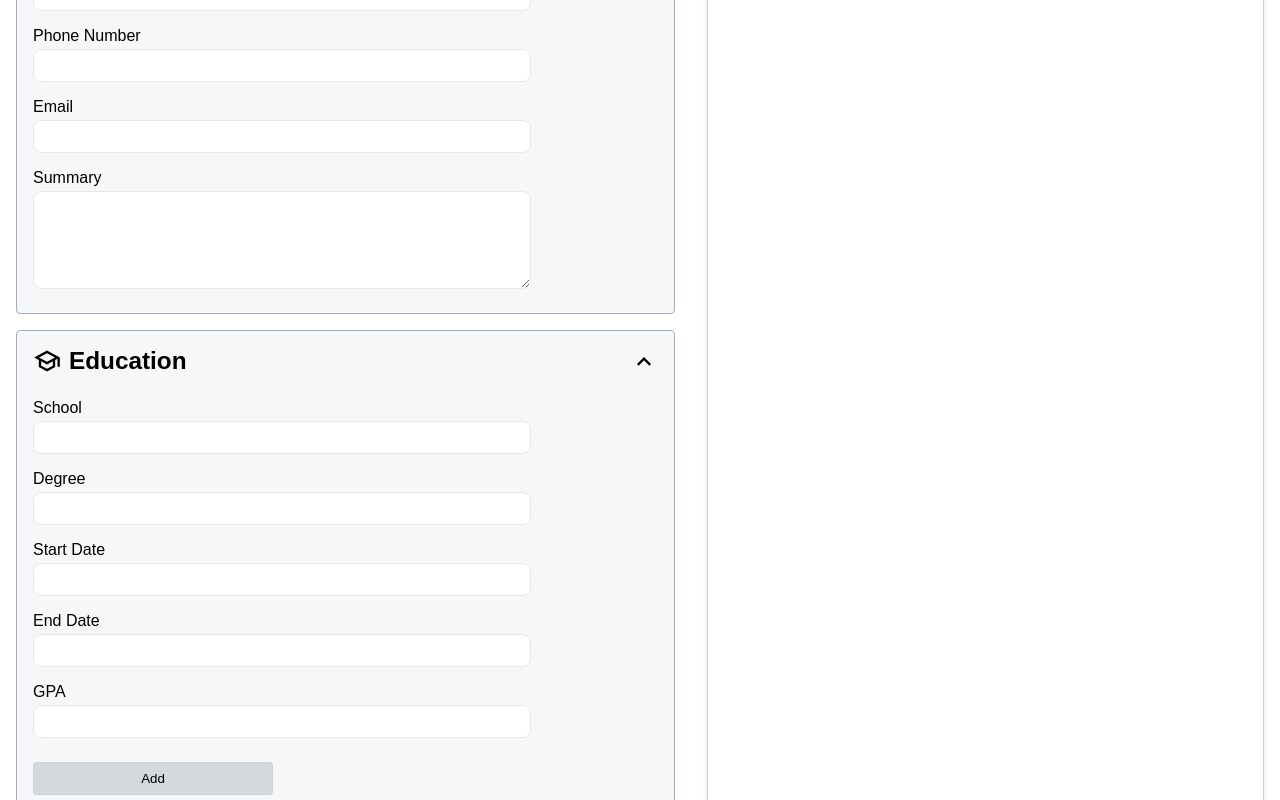
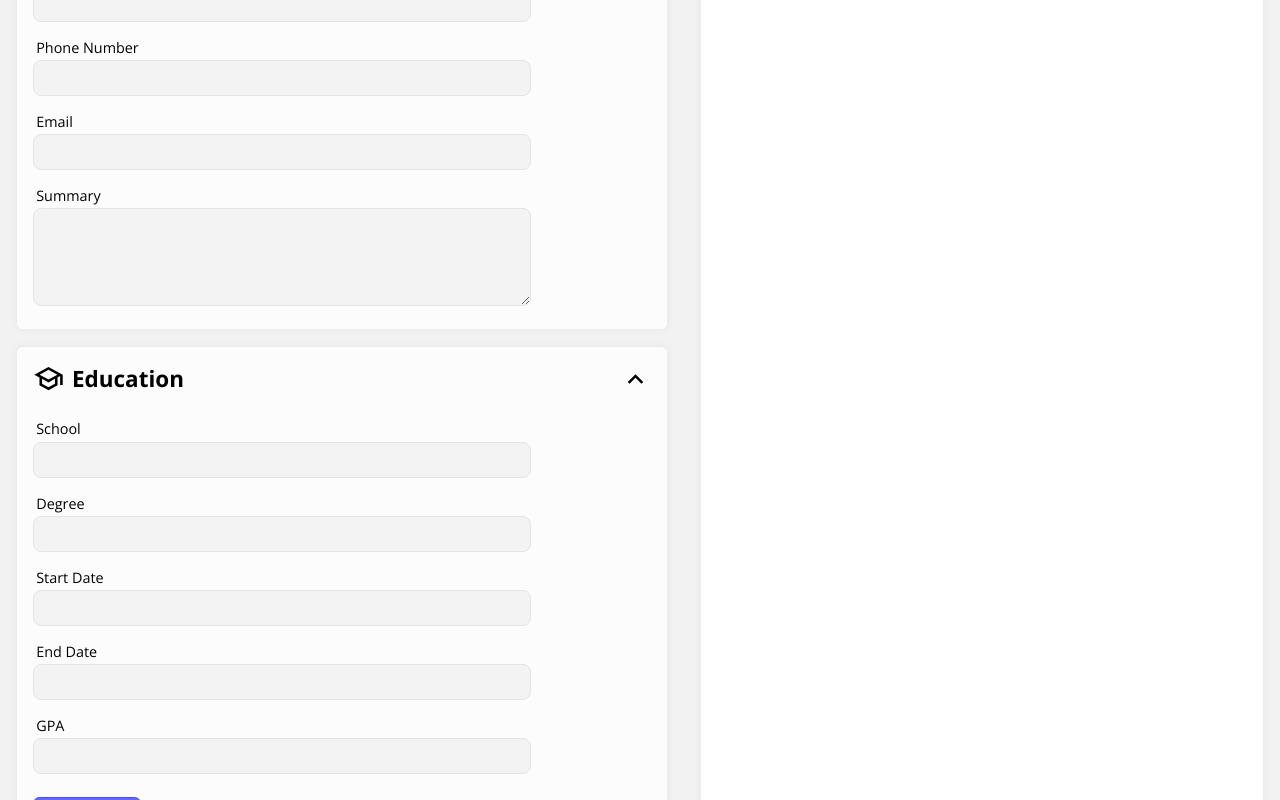
Before and after one commit to sdawidowich/Resume-Builder, a React (Vite) app: page / in a window 1280 px wide. Shown: the part 200-1000 px from the top of the page. Built offline with nearby package versions, Linux system fonts and the light colour scheme.

Commit message:
Improved styling.

```diff
--- a/src/App.css
+++ b/src/App.css
@@ -1,5 +1,6 @@
 body {
     margin: 0;
+    background-color: rgb(242, 242, 242);
 }
 
 main {
--- a/src/components/Button/Button.css
+++ b/src/components/Button/Button.css
@@ -1,13 +1,16 @@
 .button {
-    padding: 0.5rem;
-    min-width: 5rem;
-    max-width: 15rem;
+    width: min-content;
+    padding: 0.6rem 2.5rem;
 
-    background-color: rgb(212, 217, 221);
-    border: 1px solid rgb(208, 208, 209);
-    border-radius: 0.2rem;
+    font-size: 0.9rem;
+    color: white;
+
+    background-color: hsl(240, 100%, 70%);
+    border: 1px solid hsl(240, 100%, 65%);
+    border-radius: 0.4rem;
 }
 
 .button:hover {
     cursor: pointer;
+    filter: brightness(0.9);
 }
--- a/src/components/Input/Input.css
+++ b/src/components/Input/Input.css
@@ -1,16 +1,20 @@
 .input {
     display: flex;
     flex-direction: column;
-    margin: 0.5rem 0rem;
+    margin: 0.4rem 0rem;
 }
 
 .input > input, .input > textarea {
     padding: 0.5rem;
-    border: 1px solid rgb(231, 231, 231);
+    max-width: 30rem;
+
+    font-size: 1rem;
+
+    background-color: rgb(243, 243, 243);
+    border: 1px solid rgb(228, 228, 228);
     border-radius: 0.5rem;
-    max-width: 30rem;
-    outline-color: transparent;
-    transition: outline 0.1s, box-shadow 0.1s;
+    outline: 2px solid transparent;
+    transition: outline 0.3s, box-shadow 0.2s;
 }
 
 .input > input:focus, .input > textarea:focus {
@@ -21,5 +25,6 @@
 
 .input > label {
     display: inline;
-    padding-bottom: 0.25rem;
+    padding: 0.2rem 0.2rem;
+    font-size: 0.9rem;
 }
--- a/src/components/ResumeInput/InputSection/InputSection.css
+++ b/src/components/ResumeInput/InputSection/InputSection.css
@@ -3,17 +3,23 @@
     flex-direction: column;
 
     margin: 0rem 0rem 1rem 0rem;
-    border: 1px solid rgb(159,173,188);
-    border-radius: 0.25rem;
+    border: 1px solid rgb(235, 235, 235);
+    border-radius: 0.4rem;
     box-sizing: border-box;
 
-    background-color: rgb(245, 247, 248)
+    background-color: rgb(252, 252, 252);
+    box-shadow: 0rem 0rem 0.5rem 0.05rem rgba(0, 0, 0, 0.034);
 }
 
 .input-section > .heading {
     display: flex;
     padding: 1rem;
-    font-size: 1.3rem;
+    font-size: 1.2rem;
+}
+
+.input-section > .heading:hover {
+    cursor: pointer;
+    filter: brightness(1);
 }
 
 .input-section > .heading > h3 {
@@ -33,10 +39,6 @@
     transform: rotateZ(180deg);
 }
 
-.input-section > .heading:hover {
-    cursor: pointer;
-}
-
 .section-input {
     display: flex;
     flex-direction: column;
--- a/src/components/ResumeOutput/ResumeOutput.css
+++ b/src/components/ResumeOutput/ResumeOutput.css
@@ -3,8 +3,10 @@
     flex-direction: column;
     flex: 1 1 auto;
 
-    border: 1px solid rgb(206, 206, 206);
-    box-shadow: 0rem 0rem 0.3rem 0.05rem rgba(0, 0, 0, 0.075);
+    border: 1px solid rgb(235, 235, 235);
+    box-shadow: 0rem 0rem 0.5rem 0.05rem rgba(0, 0, 0, 0.034);
     padding: 0rem 1rem;
     margin: 1rem;
+
+    background-color: white;
 }
--- a/src/index.css
+++ b/src/index.css
@@ -1,3 +1,7 @@
+@import url('https://fonts.googleapis.com/css2?family=Open+Sans:ital,wght@0,300..800;1,300..800&display=swap');
+@import url('https://fonts.googleapis.com/css2?family=Lato:ital,wght@0,100;0,300;0,400;0,700;0,900;1,100;1,300;1,400;1,700;1,900&display=swap');
+@import url('https://fonts.googleapis.com/css2?family=Inter:wght@100..900&display=swap');
+
 :root {
-    font-family: Arial, Helvetica, sans-serif;
+    font-family: "Open Sans", "Inter", "Lato", sans-serif, Arial;
 }
```
